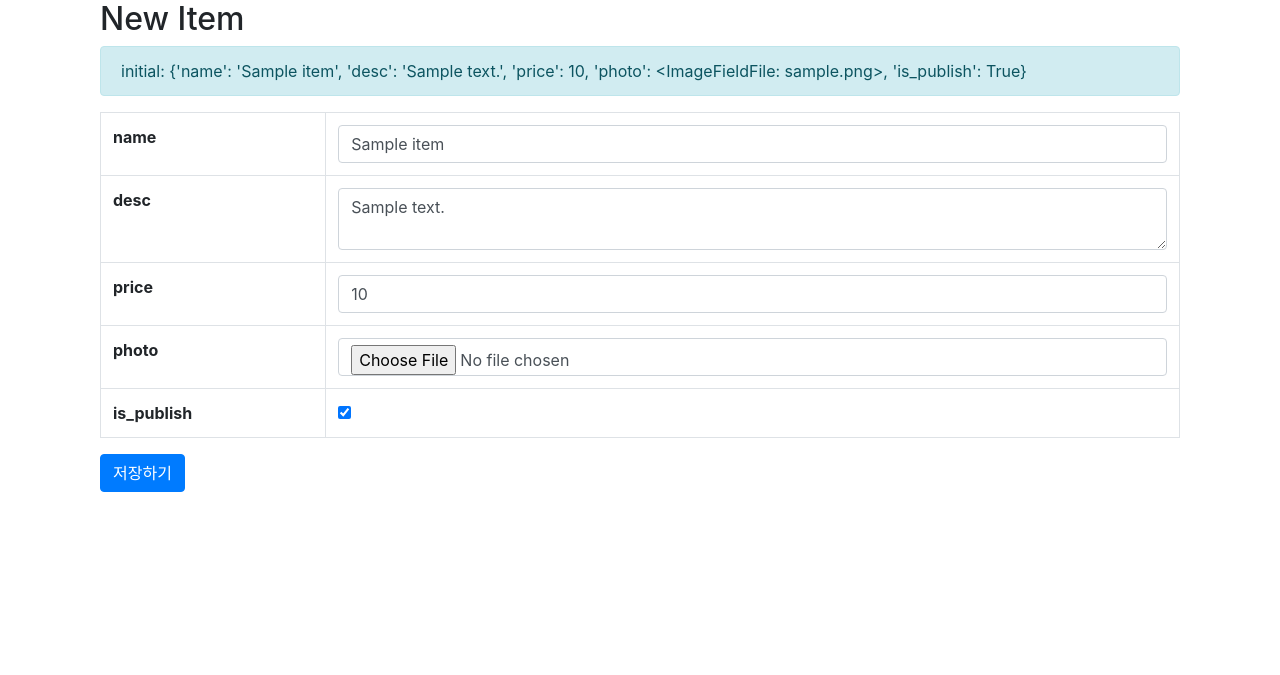
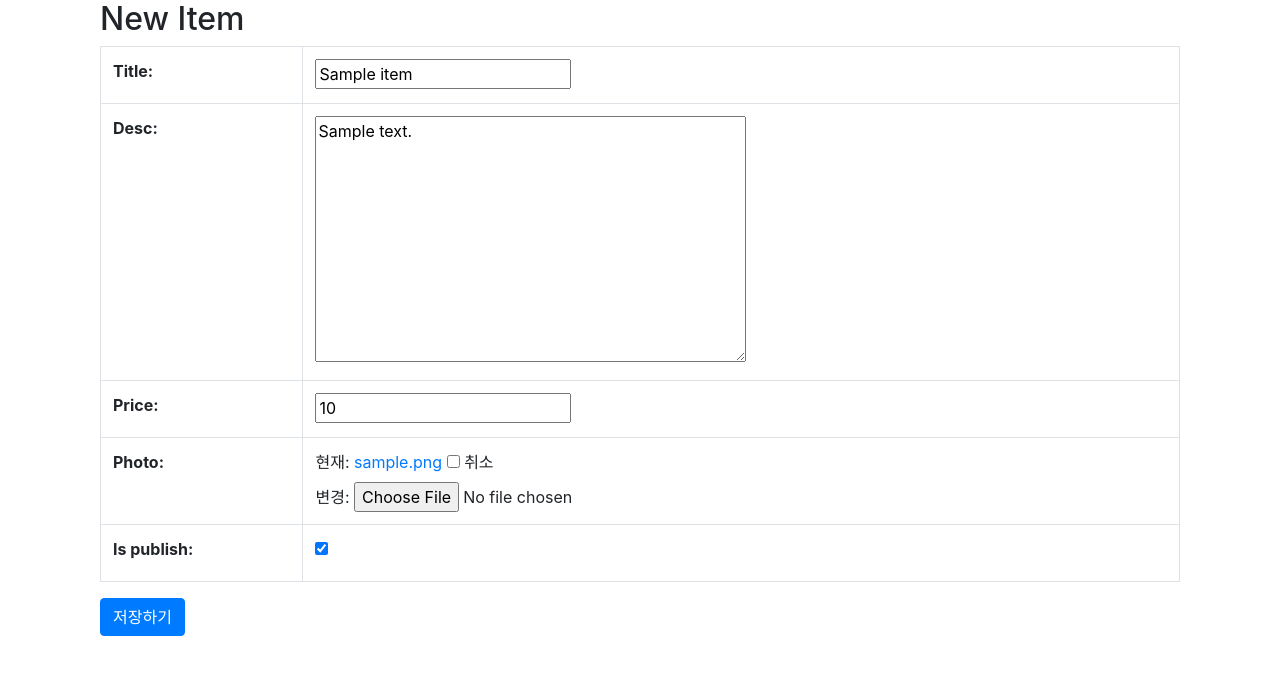
Before and after one commit to rnjsrntkd95/piro12-Django, a Django app: page /shop/1/edit/ in a window 1280 px wide. Shown: the top 675 px of the page. Run offline with Django 3.2, Linux system fonts and the light colour scheme; tables that the repository leaves empty hold one stand-in row (values such as "Sample post"); some libraries are stand-ins or nearby versions.

Commit message:
30 장고 Form을 통해, 글 생성/수정 구현하기

```diff
--- a/shop/Templates/shop/item_form.html
+++ b/shop/Templates/shop/item_form.html
@@ -11,56 +11,13 @@
 
                 <h2>New Item</h2>
 
-                {% if error_list %}
-                    <div class="alert alert-danger">
-                        error_list: {{ error_list }}
-                    </div>
-                {% endif %}
 
-                {% if initial %}
-                    <div class="alert alert-info">
-                        initial: {{ initial }}
-                    </div>
-                {% endif %}
 
                 <form action="" method="post" enctype="multipart/form-data" autocomplete="off">
                     {% csrf_token %}
-
                     <table class="table table-bordered">
-                        <tbody>
-                            <tr>
-                                <th>name</th>
-                                <td>
-                                    <input type="text" name="name" value="{{ initial.name }}" class="form-control" />
-                                </td>
-                            </tr>
-                            <tr>
-                                <th>desc</th>
-                                <td>
-                                    <textarea name="desc" class="form-control">{{ initial.desc }}</textarea>
-                                </td>
-                            </tr>
-                            <tr>
-                                <th>price</th>
-                                <td>
-                                    <input type="text" name="price" value="{{ initial.price }}" class="form-control" />
-                                </td>
-                            </tr>
-                            <tr>
-                                <th>photo</th>
-                                <td>
-                                    <input type="file" name="photo" class="form-control" />
-                                </td>
-                            </tr>
-                            <tr>
-                                <th>is_publish</th>
-                                <td>
-                                    <input type="checkbox" name="is_publish" value="1" {% if initial.is_publish %}checked{% endif %} />
-                                </td>
-                            </tr>
-                        </tbody>
+                        {{ form.as_table }}
                     </table>
-
                     <input type="submit" value="저장하기" class="btn btn-primary" />
                 </form>
 
--- /dev/null
+++ b/shop/forms.py
@@ -0,0 +1,8 @@
+from django import forms
+from .models import Item
+
+
+class ItemForm(forms.ModelForm):
+    class Meta:
+        model = Item
+        fields = '__all__'
--- a/shop/views.py
+++ b/shop/views.py
@@ -1,9 +1,11 @@
 import logging
 import re
-
 from django.http import HttpResponse
 from django.shortcuts import render, get_object_or_404, redirect
 from shop.models import Item
+from .forms import ItemForm
+from django.views.generic import CreateView, UpdateView
+
 
 logger = logging.getLogger(__name__)
 
@@ -32,71 +34,25 @@ def item_detail(request, pk):
         'item': item
     })
 
-
-def item_new(request, item=None):
-    error_list = []
-    initial = {}
-
-    if request.method == 'POST':
-        data = request.POST
-        files = request.FILES
-
-        name = data.get('name')
-        desc = data.get('desc')
-        price = data.get('price')
-        photo = files.get('photo')
-        is_publish = data.get('is_publish') in (True, 't', 'True', '1')
-
-        # 유효성 검사
-        if len(name) < 2:
-            error_list.append('name을 2글자 이상 입력해주세요.')
-
-        if re.match(r'^[\da-zA-Z\s]+$', desc):
-            error_list.append('한글을 입력해주세요.')
-
-        if not error_list:
-            # 저장 시도
-            if item is None:
-                item = Item()
-
-            item.title = name
-            item.desc = desc
-            item.price = price
-            item.is_publish = is_publish
-
-            if photo:
-                item.photo.save(photo.name, photo, save=False)
-
-            try:
-                item.save()
-            except Exception as e:
-                error_list.append(e)
-            else:
-                return redirect(item)
-
-        initial = {
-            'name': name,
-            'desc': desc,
-            'price': price,
-            'photo': photo,
-            'is_publish': is_publish,
-        }
-    else:
-        if item is not None:
-            initial = {
-                'name': item.title,
-                'desc': item.desc,
-                'price': item.price,
-                'photo': item.photo,
-                'is_publish': item.is_publish,
-            }
-
-    return render(request, 'shop/item_form.html', {
-        'error_list': error_list,
-        'initial': initial,
-    })
+# FBV 함수 기반 뷰
+# def item_new(request, item=None):
+#     if request.method == 'POST':
+#         form = ItemForm(request.POST, request.FILES, instance=item)
+#         if form.is_valid():
+#             item = form.save()  # ModelForm에서 제공
+#             return redirect(item)
+#     else:
+#         form = ItemForm(instance=item)
+#     return render(request, 'shop/item_form.html', {
+#         'form': form,
+#     })
 
 
-def item_edit(request, pk):
-    item = get_object_or_404(Item, pk=pk)
-    return item_new(request, item)
+# def item_edit(request, pk):
+#     item = get_object_or_404(Item, pk=pk)
+#     return item_new(request, item)
+
+
+# CBV 클라스 기반 뷰
+item_new = CreateView.as_view(model=Item, form_class=ItemForm)
+item_edit = UpdateView.as_view(model=Item, form_class=ItemForm)
```
Also changed, not shown: media/52/25/3235cae146eda516a12c88a09c30.png (added), media/69/54/ecdfb3824305a698439ae4d8b0c3.png (added).
